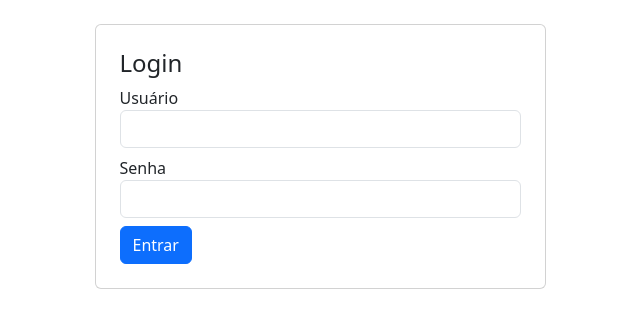
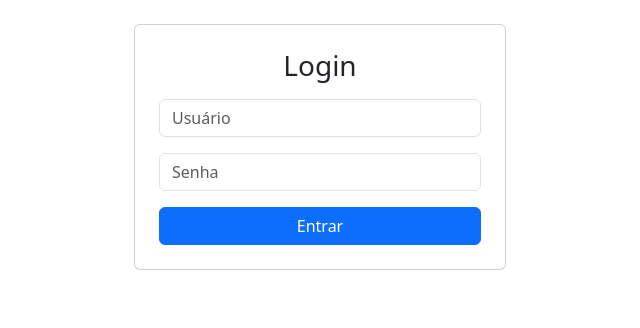
Before and after one commit to telegramsenderscript-lgtm/telegra--sender, a Flask app: page / in a window 1280 px wide. Shown: the part 56-384 px from the top of the page, without its empty margins (320-960 px from the left). Run offline with Flask 3, Linux system fonts and the light colour scheme; parts of the project's set-up code (start-up, migrations or seed data) failed here and were passed over.

Commit message:
Update login.html

```diff
--- a/templates/login.html
+++ b/templates/login.html
@@ -1,16 +1,20 @@
 {% extends "base.html" %}
 {% block content %}
-<div class="row justify-content-center">
-  <div class="col-md-5">
-    <div class="card p-4">
-      <h4>Login</h4>
-      {% if error %}<div class="alert alert-danger">{{ error }}</div>{% endif %}
-      <form method="POST">
-        <div class="mb-2"><label>Usuário</label><input name="username" class="form-control"></div>
-        <div class="mb-2"><label>Senha</label><input name="password" type="password" class="form-control"></div>
-        <button class="btn btn-primary">Entrar</button>
-      </form>
-    </div>
-  </div>
+
+<div class="col-md-4 mx-auto card p-4">
+
+  <h3 class="text-center mb-3">Login</h3>
+
+  {% if error %}
+  <div class="alert alert-danger">{{ error }}</div>
+  {% endif %}
+
+  <form method="POST">
+    <input class="form-control mb-3" name="username" placeholder="Usuário">
+    <input class="form-control mb-3" name="password" placeholder="Senha" type="password">
+    <button class="btn btn-primary w-100">Entrar</button>
+  </form>
+
 </div>
+
 {% endblock %}
```
